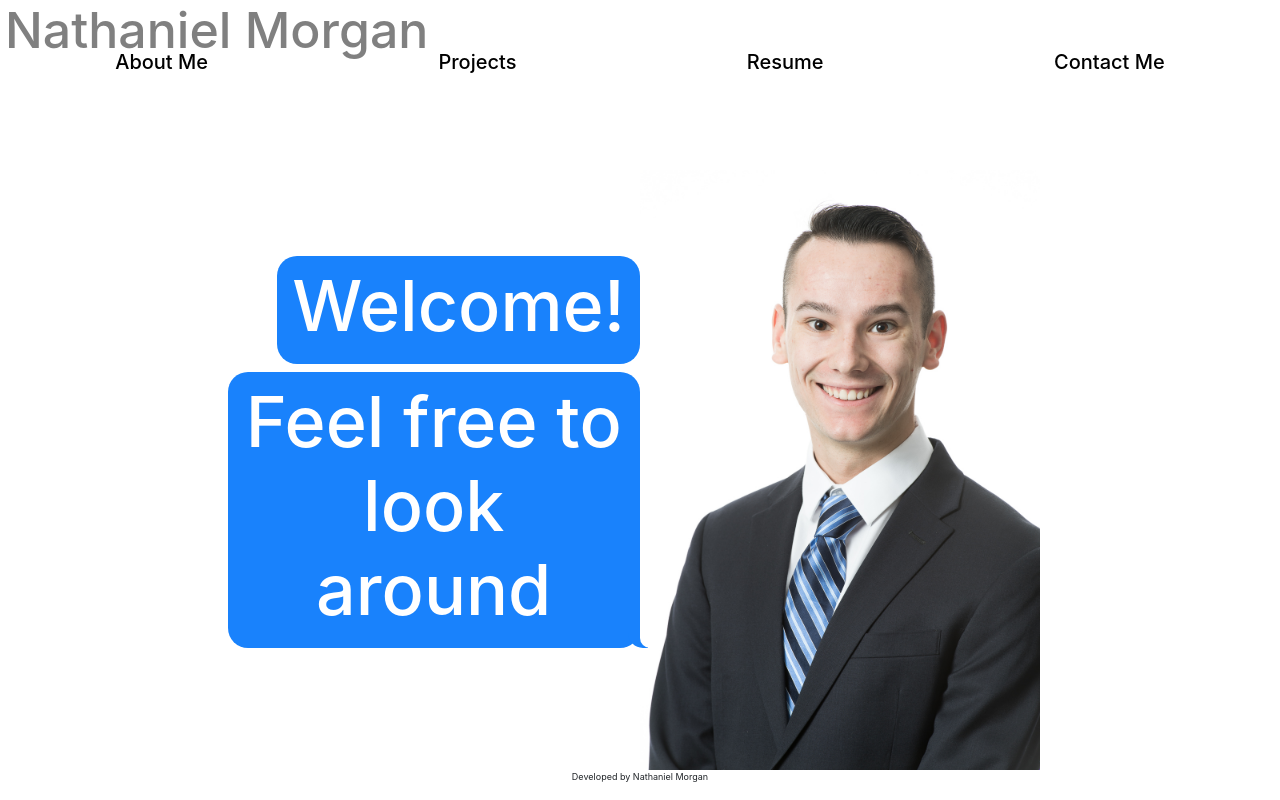
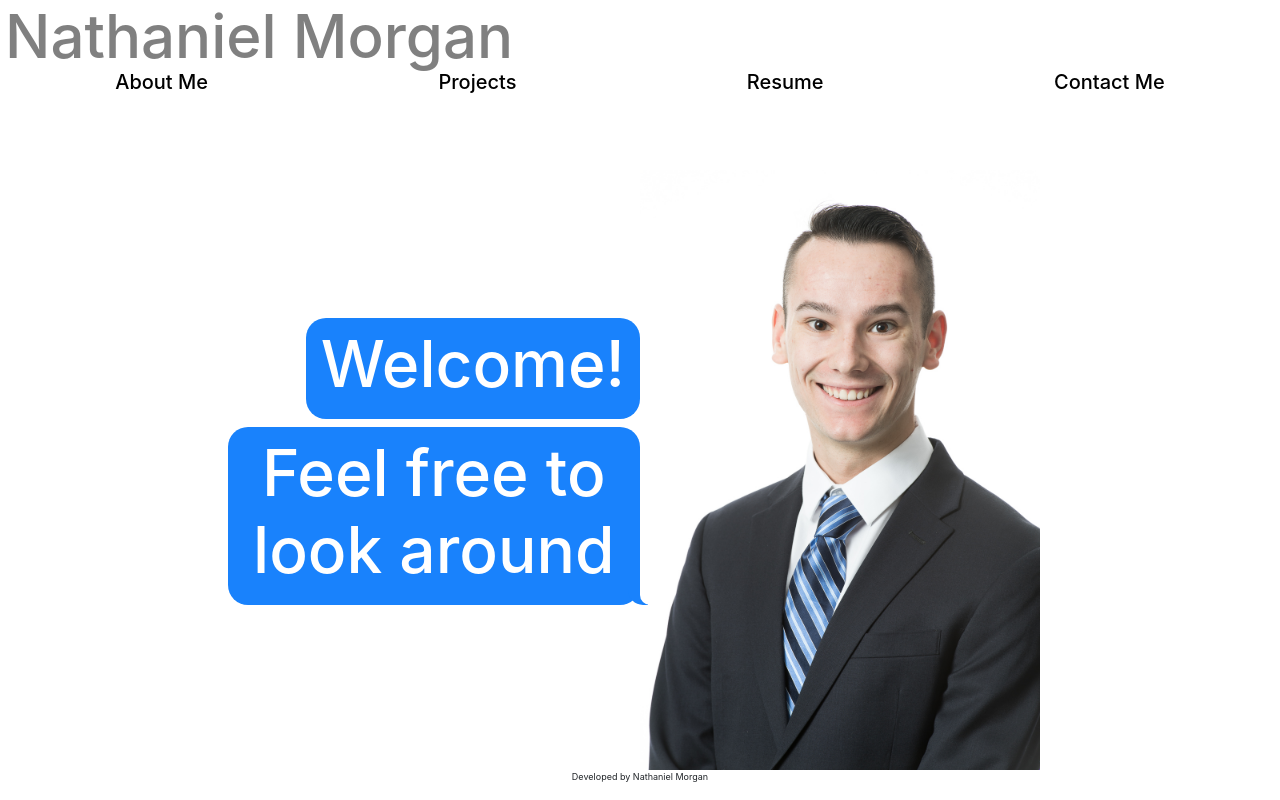
Before and after one commit to NateMorgan/portfolio, a React (Create React App) app: page / in a window 1280 px wide. Built offline with nearby package versions, Linux system fonts and the light colour scheme.

Commit message:
Adjust styling

```diff
--- a/src/App.css
+++ b/src/App.css
@@ -4,7 +4,7 @@
   margin: 0;
   text-align: center;
   display: grid;
-  grid-template-rows: 50px 50px 1fr 30px;
+  grid-template-rows: 70px 50px 1fr 30px;
   grid-template-areas: "header" "nav" "main" "footer";
 }
 
@@ -22,11 +22,11 @@ header{
 header h1{
   margin:0 0 0 5px;
   text-align: left;
-  font-size: max(min(10vw,50px),40px);
+  font-size: max(min(10vw,60px),40px);
 }
 
 h1{
-  font-size: 70px;
+  font-size: 50px;
 }
 
 nav{
@@ -227,7 +227,7 @@ footer p{
   }
 
   .message>h1{
-    font-size: 70px;
+    font-size: 64px;
   }
 
   .img-container{
```
